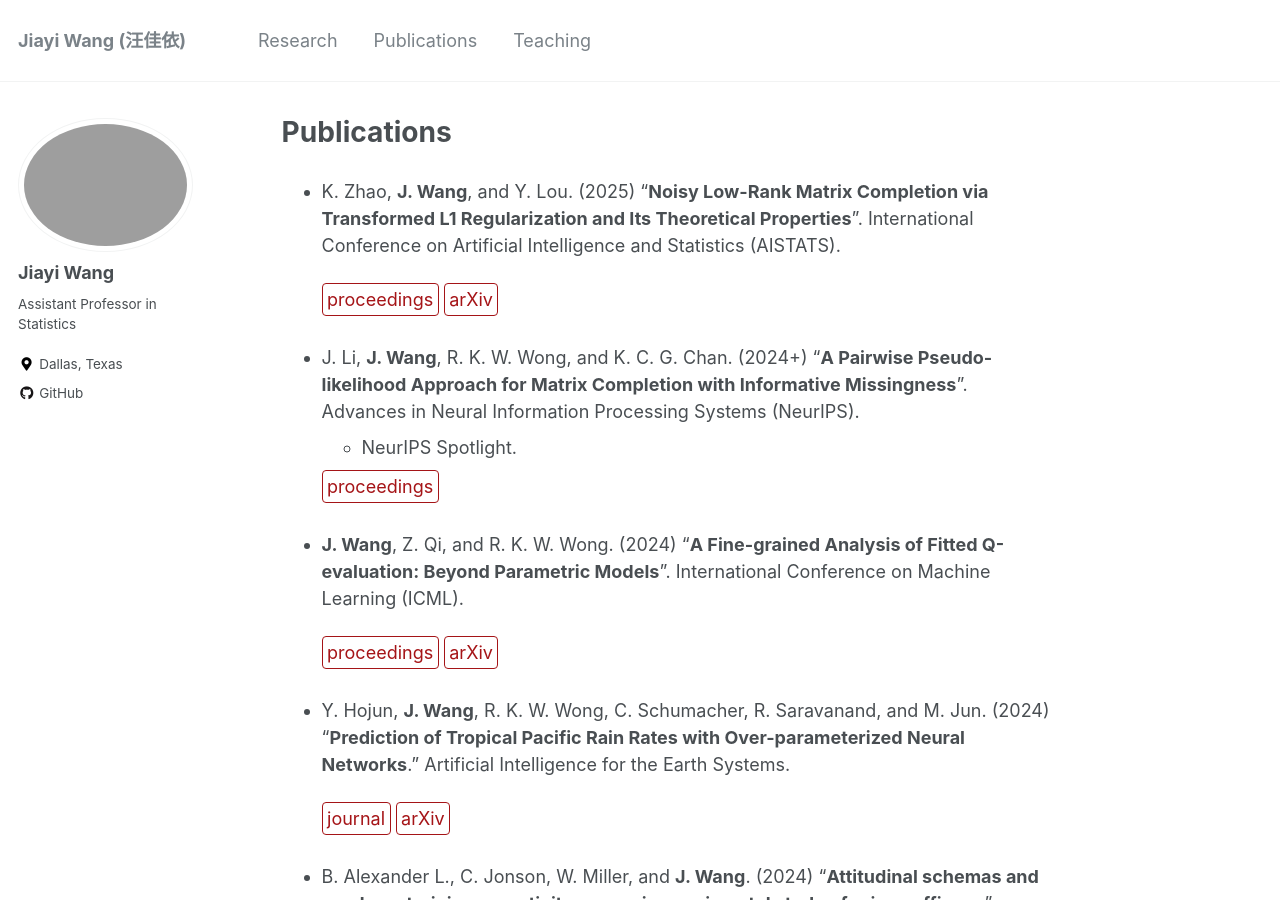
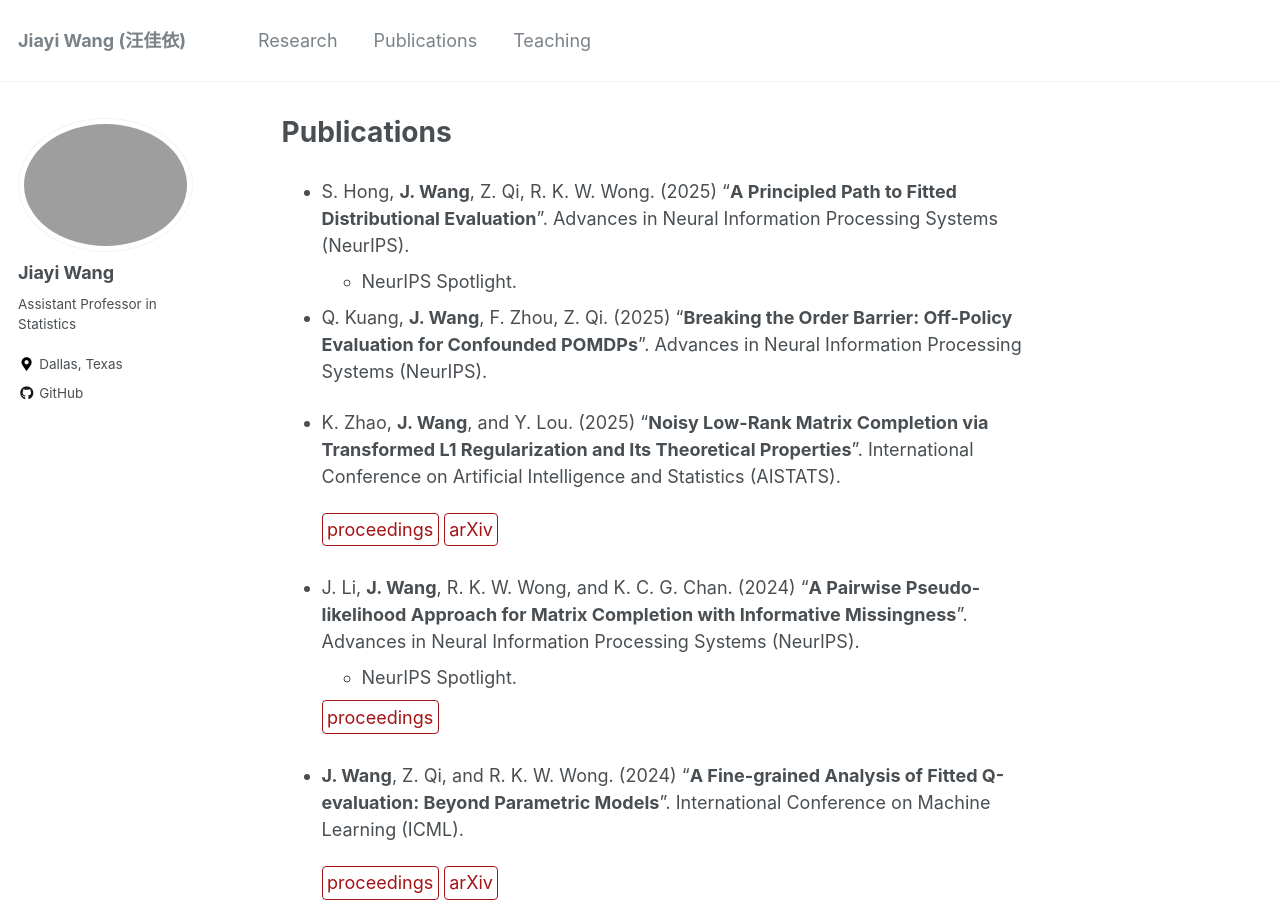
Before and after one commit to jiayiwang1017/jiayiwang1017.github.io, a Jekyll site: the page built from _pages/publications.md, in a window 1280 px wide and 900 px high. Built offline with Jekyll 4.4.1, drawn with Linux system fonts in a browser that asks for light colours.

Commit message:
Update publications.md

```diff
--- a/_pages/publications.md
+++ b/_pages/publications.md
@@ -2,13 +2,18 @@
 permalink: /publications/
 title: "Publications"
 ---
+
+- S. Hong, **J. Wang**, Z. Qi, R. K. W. Wong. (2025) "**A Principled Path to Fitted Distributional Evaluation**". Advances in Neural Information Processing Systems (NeurIPS).
+   - NeurIPS Spotlight.
+
+- Q. Kuang, **J. Wang**, F. Zhou, Z. Qi. (2025) "**Breaking the Order Barrier: Off-Policy Evaluation for Confounded POMDPs**". Advances in Neural Information Processing Systems (NeurIPS).
 
 - K. Zhao, **J. Wang**, and Y. Lou. (2025) "**Noisy Low-Rank Matrix Completion via Transformed L1 Regularization and Its Theoretical Properties**". International Conference on Artificial Intelligence and Statistics (AISTATS).
 
    [proceedings](https://proceedings.neurips.cc/paper_files/paper/2024/file/149ad6e32c08b73a3ecc3d11977fcc47-Paper-Conference.pdf){: .btn--research} [arXiv](https://arxiv.org/abs/2503.02289){: .btn--research}
 
 
-- J. Li, **J. Wang**, R. K. W. Wong, and K. C. G. Chan. (2024+) "**A Pairwise Pseudo-likelihood Approach for Matrix Completion with Informative Missingness**". Advances in Neural Information Processing Systems (NeurIPS).
+- J. Li, **J. Wang**, R. K. W. Wong, and K. C. G. Chan. (2024) "**A Pairwise Pseudo-likelihood Approach for Matrix Completion with Informative Missingness**". Advances in Neural Information Processing Systems (NeurIPS).
    - NeurIPS Spotlight.
 
   [proceedings](https://proceedings.neurips.cc/paper_files/paper/2024/file/149ad6e32c08b73a3ecc3d11977fcc47-Paper-Conference.pdf){: .btn--research}
```
